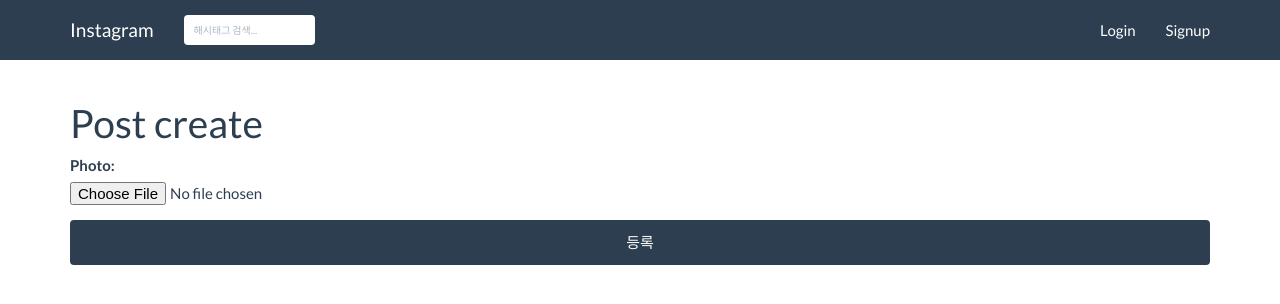
After one commit to LeeHanYeong/Django-Instagram, a Django app: page /post/create/ in a window 1280 px wide. The commit adds this page. Shown: the top 304 px of the page. Run offline with Django 3.2, Linux system fonts and the light colour scheme; some libraries are stand-ins or nearby versions.

Commit message:
post_create구현

```diff
--- a/instagram/post/forms.py
+++ b/instagram/post/forms.py
@@ -1,6 +1,14 @@
 from django import forms
 
-from .models import Comment
+from .models import Comment, Post
+
+
+class PostForm(forms.ModelForm):
+    class Meta:
+        model = Post
+        fields = (
+            'photo',
+        )
 
 
 class CommentForm(forms.ModelForm):
--- a/instagram/post/urls.py
+++ b/instagram/post/urls.py
@@ -4,6 +4,7 @@ from . import views
 
 urlpatterns = [
     url(r'^$', views.post_list, name='post_list'),
+    url(r'^create/$', views.post_create, name='post_create'),
     url(r'^(?P<post_pk>\d+)/$', views.post_detail, name='post_detail'),
     url(r'^(?P<post_pk>\d+)/comment/create/$', views.comment_create, name='comment_create'),
 ]
--- a/instagram/post/views.py
+++ b/instagram/post/views.py
@@ -1,7 +1,7 @@
 from django.contrib import messages
 from django.shortcuts import render, get_object_or_404, redirect
 
-from .forms import CommentForm
+from .forms import CommentForm, PostForm
 from .models import Post
 
 
@@ -23,6 +23,29 @@ def post_detail(request, post_pk):
         'comment_form': comment_form,
     }
     return render(request, 'post/post_detail.html', context)
+
+
+def post_create(request):
+    if request.method == 'POST':
+        # PostForm은 파일을 처리하므로 request.FILES도 함께 바인딩
+        post_form = PostForm(request.POST, request.FILES)
+        if post_form.is_valid():
+            # author필드를 채우기 위해 인스턴스만 생성
+            post = post_form.save(commit=False)
+            # author필드를 채운 후 DB에 저장
+            post.author = request.user
+            post.save()
+
+            # 성공 알림을 messages에 추가 후 post_list뷰로 이동
+            messages.success(request, '사진이 등록되었습니다')
+            return redirect('post:post_list')
+    else:
+        post_form = PostForm()
+
+    context = {
+        'post_form': post_form,
+    }
+    return render(request, 'post/post_create.html', context)
 
 
 def comment_create(request, post_pk):
--- a/instagram/templates/base.html
+++ b/instagram/templates/base.html
@@ -33,6 +33,7 @@
 				</form>
 				<ul class="nav navbar-nav navbar-right">
 					{% if user.is_authenticated %}
+					<li><a href="{% url 'post:post_create' %}">+ Add post</a></li>
 					<li><a href="">Likes</a></li>
 					<li><a href="">Profile</a></li>
 					<li><a href="{% url 'member:logout' %}">Logout</a></li>
--- a/instagram/templates/include/form.html
+++ b/instagram/templates/include/form.html
@@ -1,4 +1,4 @@
-<form action="" method="post">
+<form action="" method="post"{% if enctype == 'file' %} enctype="multipart/form-data"{% endif %}>
 	{% csrf_token %}
 	{% for field in form %}
 		<div class="form-group{% if field.errors %} has-error{% endif %}">
--- /dev/null
+++ b/instagram/templates/post/post_create.html
@@ -0,0 +1,8 @@
+{% extends 'base.html' %}
+
+{% block title %}Post create{% endblock %}
+{% block content %}
+<div class="post-create">
+	{% include 'include/form.html' with form=post_form submit_title='등록' enctype='file' %}
+</div>
+{% endblock %}
```
